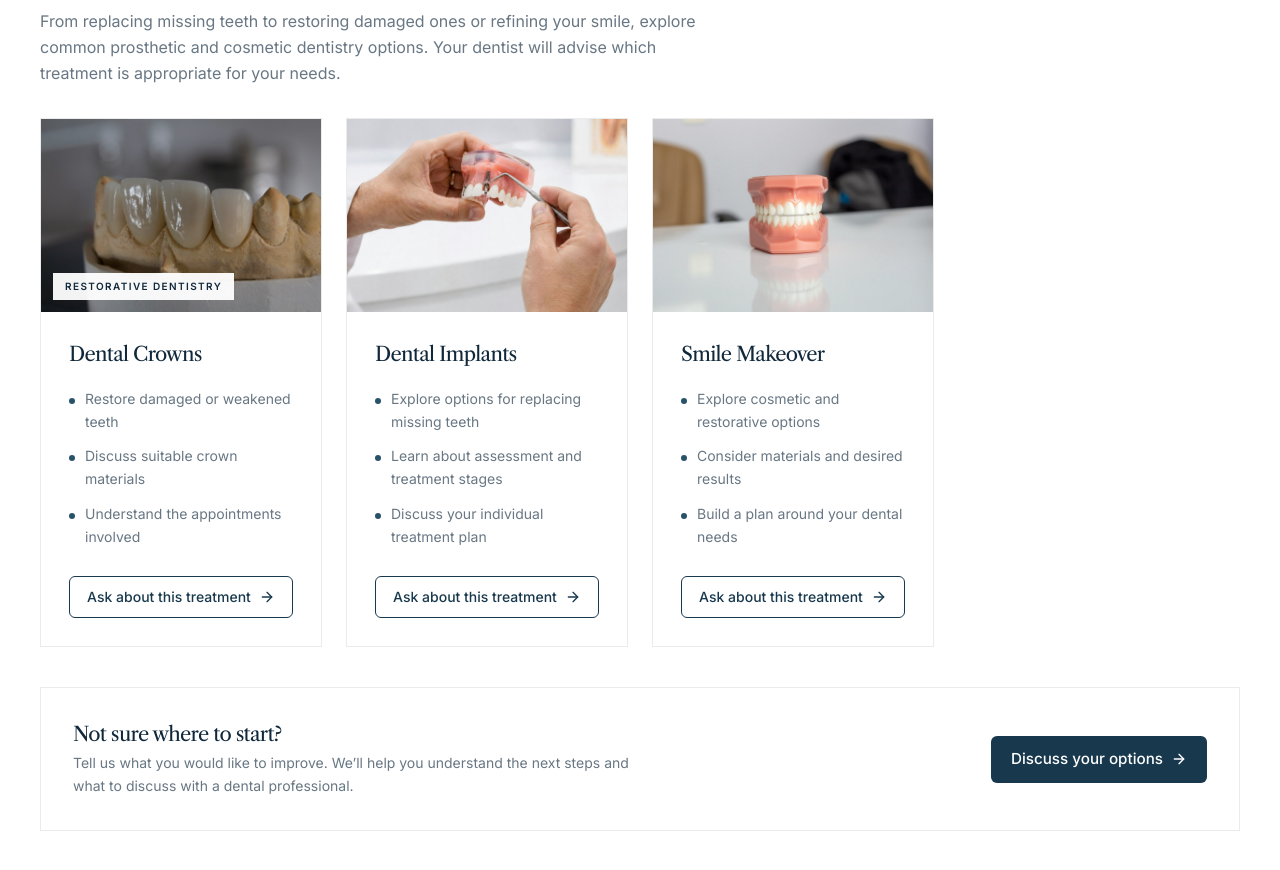
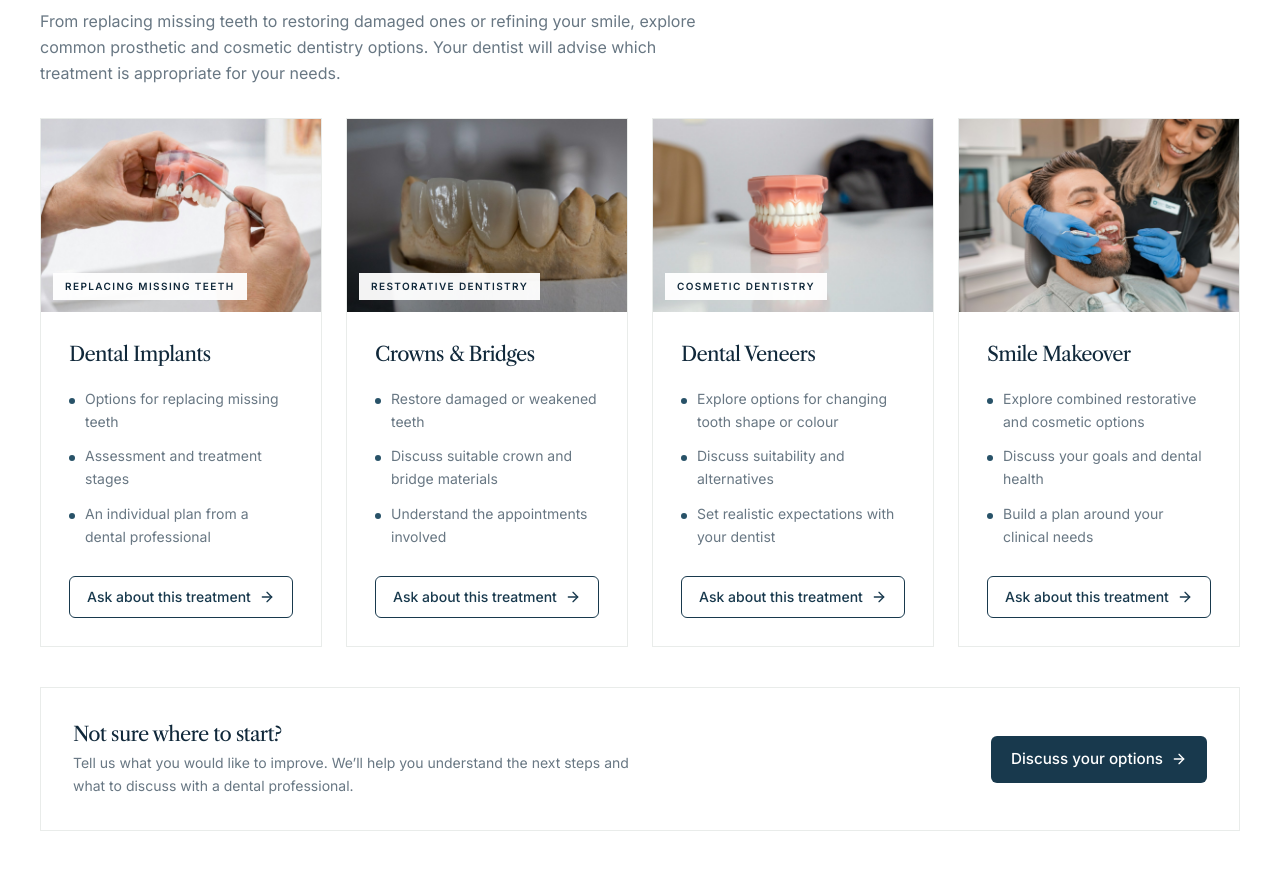
Before and after one commit to ivansusac2209/SmileCroatia, a Vue app: page / in a window 1280 px wide. Shown: the part 1052-1922 px from the top of the page. Built offline with nearby package versions, Linux system fonts and the light colour scheme.

Commit message:
Expand treatment categories and clarify prosthetic care

```diff
--- a/src/data/home.ts
+++ b/src/data/home.ts
@@ -52,22 +52,30 @@ export interface Package {
 
 export const packages: Package[] = [
   {
-    title: 'Dental Crowns',
-    image: '/images/package-crowns.jpg',
-    alt: 'Ceramic dental crowns on a model',
-    badge: 'Restorative dentistry',
-    features: ['Restore damaged or weakened teeth', 'Discuss suitable crown materials', 'Understand the appointments involved'],
+    title: 'Dental Implants',
+    image: '/images/package-implants.jpg',
+    alt: 'Dental implant model illustrating replacement of a missing tooth',
+    badge: 'Replacing missing teeth',
+    features: ['Options for replacing missing teeth', 'Assessment and treatment stages', 'An individual plan from a dental professional'],
   },
   {
-    title: 'Dental Implants',
-    image: '/images/package-implants.jpg',
-    alt: 'Dentist demonstrating a dental implant on a model',
-    features: ['Explore options for replacing missing teeth', 'Learn about assessment and treatment stages', 'Discuss your individual treatment plan'],
+    title: 'Crowns & Bridges',
+    image: '/images/package-crowns.jpg',
+    alt: 'Ceramic crowns used in restorative dentistry',
+    badge: 'Restorative dentistry',
+    features: ['Restore damaged or weakened teeth', 'Discuss suitable crown and bridge materials', 'Understand the appointments involved'],
+  },
+  {
+    title: 'Dental Veneers',
+    image: '/images/package-makeover.jpg',
+    alt: 'Close-up of a natural-looking smile',
+    badge: 'Cosmetic dentistry',
+    features: ['Explore options for changing tooth shape or colour', 'Discuss suitability and alternatives', 'Set realistic expectations with your dentist'],
   },
   {
     title: 'Smile Makeover',
-    image: '/images/package-makeover.jpg',
-    alt: 'Dental model showing a full set of teeth',
-    features: ['Explore cosmetic and restorative options', 'Consider materials and desired results', 'Build a plan around your dental needs'],
+    image: '/images/step-upload.jpg',
+    alt: 'Patient discussing a smile treatment with a dentist',
+    features: ['Explore combined restorative and cosmetic options', 'Discuss your goals and dental health', 'Build a plan around your clinical needs'],
   },
 ]
```
